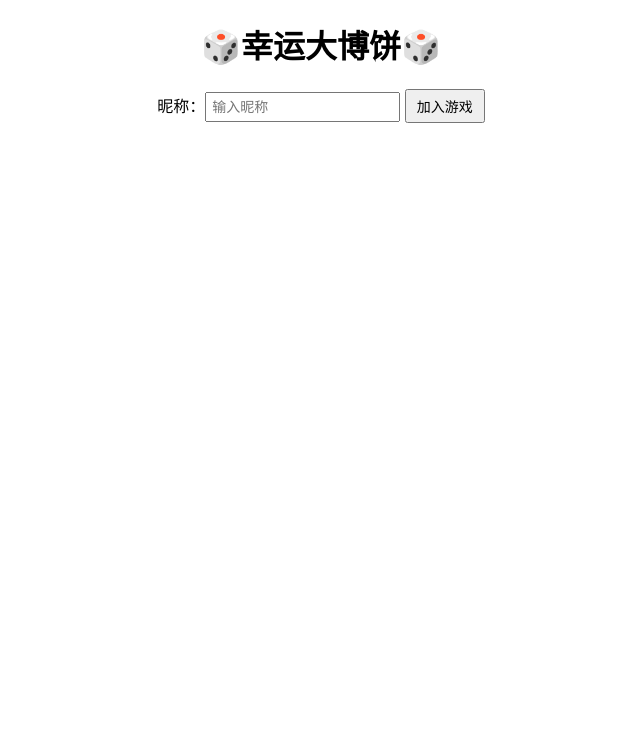
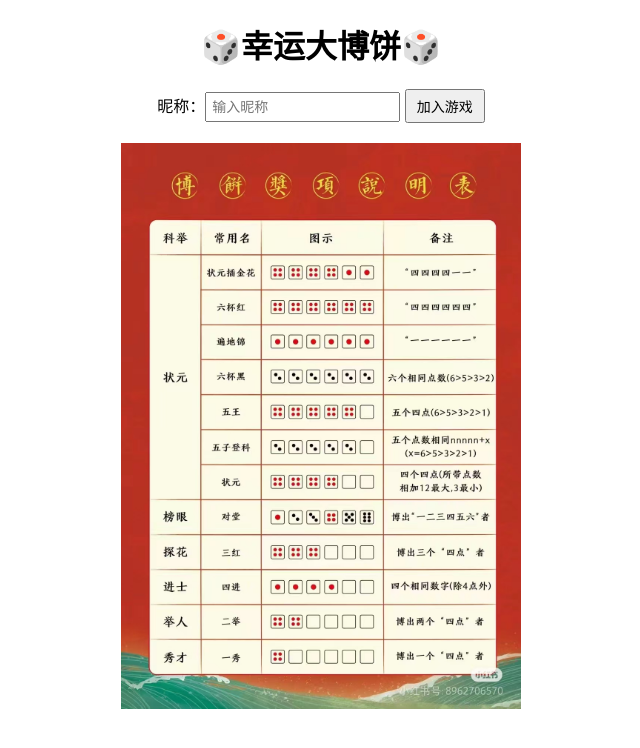
Before and after one commit to DXX-dotcom/playing-bobing, a website: page public/index.html in a window 1280 px wide. Shown: the whole page, without its empty margins (319-959 px from the left). Drawn offline with Linux system fonts and the light colour scheme.

Commit message:
Update index.html

```diff
--- a/public/index.html
+++ b/public/index.html
@@ -125,5 +125,6 @@
       gameArea.scrollTop = gameArea.scrollHeight;
     }
   </script>
+  <img  src="../pic/WechatIMG23.jpg" alt="结算表" width=400>
 </body>
 </html>
```
